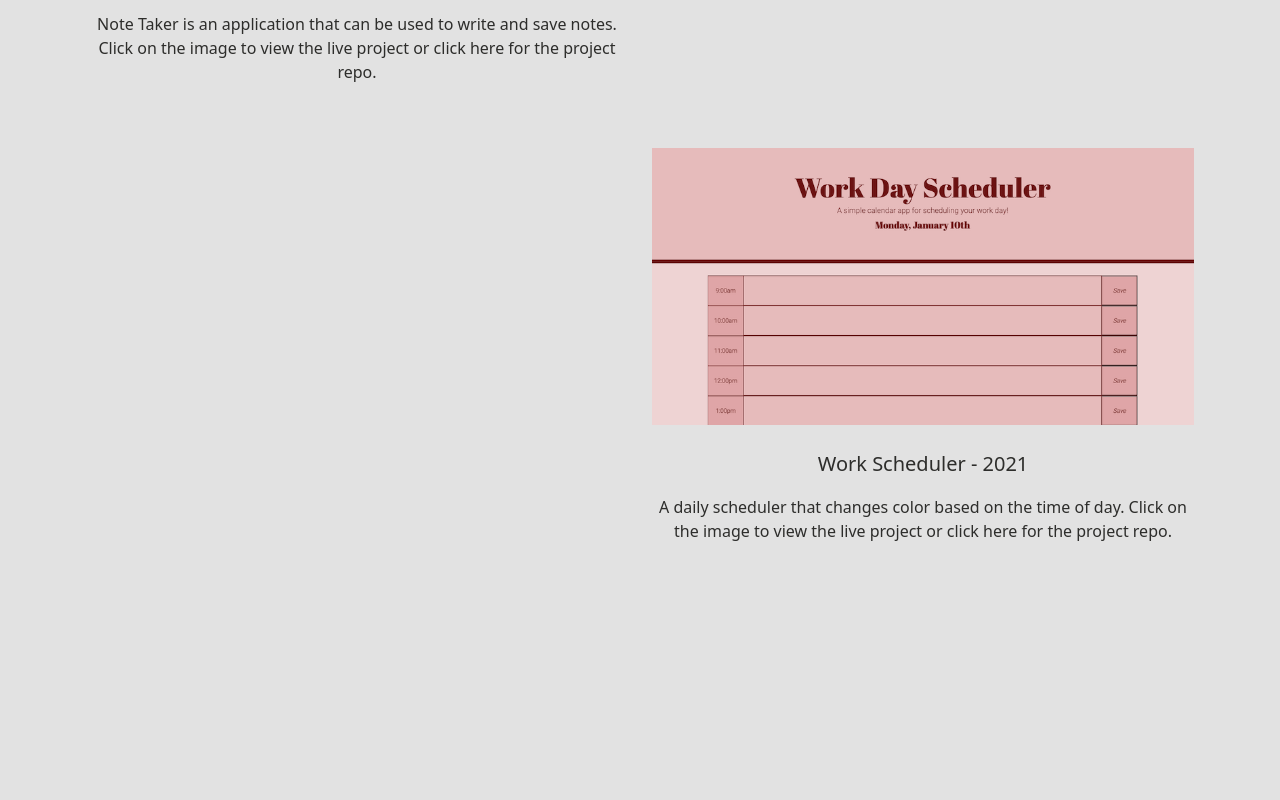
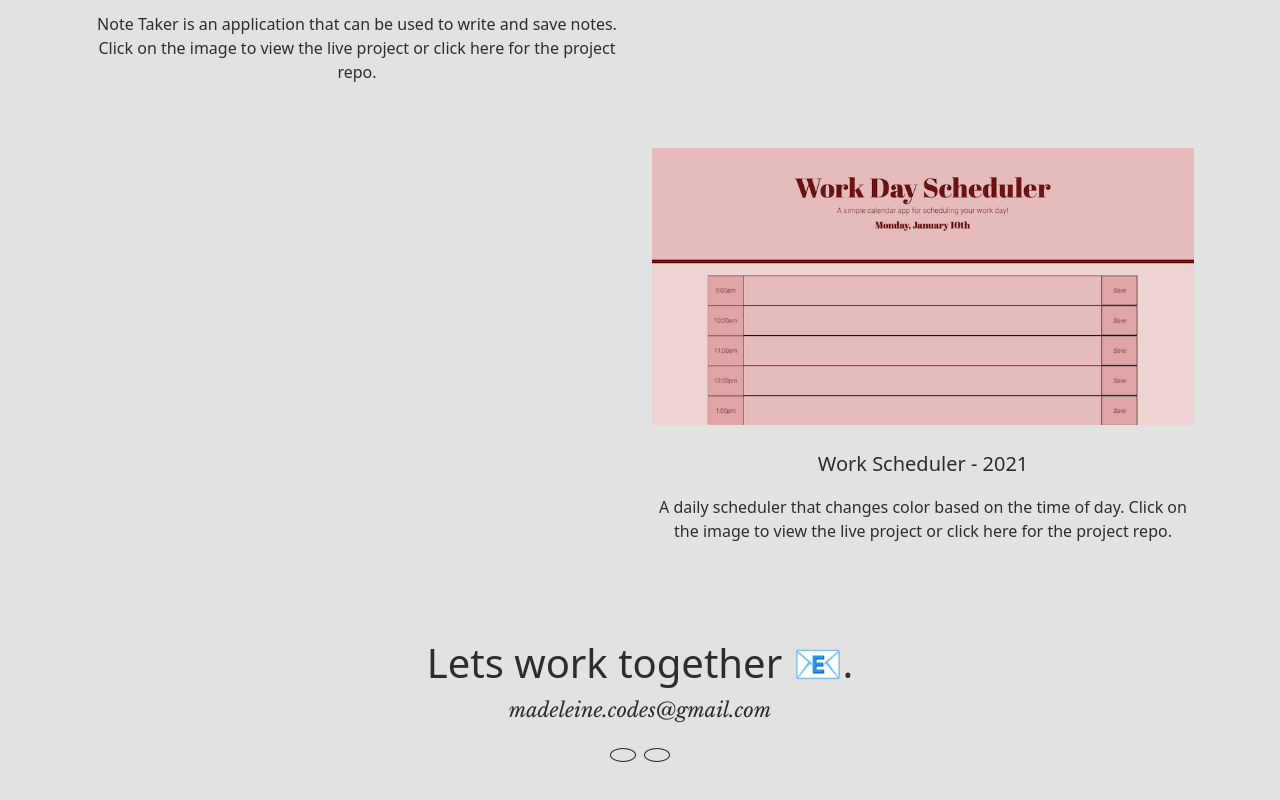
Before and after one commit to madeleinesc/react-portfolio, a React (Create React App) app: page / in a window 1280 px wide. Shown: the part 2701-3501 px from the top of the page. Before the commit the page ends 3324 px from the top, so only its background shows below. Built offline with nearby package versions, Linux system fonts and the light colour scheme.

Commit message:
added contact section, still need to import font awesome

```diff
--- a/src/App.js
+++ b/src/App.js
@@ -2,11 +2,12 @@ import 'bootstrap/dist/css/bootstrap.min.css';
 //my own css
 import './styles.css';
 
-import Navbar from './components/Navbar'; //import from Navbar
-import Intro from './components/Intro'; // import from Intro
-import About from './components/About'; // import from About
-import Work from './components/Work'; // import from Work
-import Projects from './components/Projects'; // import from Projects
+import Navbar from './components/Navbar';
+import Intro from './components/Intro';
+import About from './components/About';
+import Work from './components/Work';
+import Projects from './components/Projects';
+import Contact from './components/Contact'
 
 //import logo from './logo.svg';
 import './App.css';
@@ -20,6 +21,7 @@ function App() {
       <About/>
       <Work/>
       <Projects/>
+      <Contact/>
     </div>
   );
 }
--- a/src/components/Contact.js
+++ b/src/components/Contact.js
@@ -0,0 +1,24 @@
+import React from 'react';
+
+const Contact = () => {
+    return (
+        <div className="container p-3" id="contact" >
+            <h1 className="display-6 text-center" data-aos="fade-up">
+                Lets work together 📧.
+            </h1>
+            <a href="mailto: madeleine.codes@gmail.com" className="contact-link"><p className="lead italic text-center" data-aos="fade-up">madeleine.codes@gmail.com</p></a>
+            <section className="mb-4 text-center">
+
+                <a className="btn btn-outline-dark btn-floating m-1" href="#!" role="button"
+                ><i className="fab fa-linkedin-in"></i
+                ></a>
+
+                <a className="btn btn-outline-dark btn-floating m-1" href="#!" role="button"
+                ><i className="fab fa-github"></i
+                ></a>
+            </section>
+        </div>
+    )
+}
+
+export default Contact
--- a/src/styles.css
+++ b/src/styles.css
@@ -1,5 +1,6 @@
 /* google fonts */
 @import url('https://fonts.googleapis.com/css2?family=Libre+Baskerville:ital@1&display=swap');
+
 
 body {
     background-color: #e2e2e2;
@@ -68,5 +69,25 @@ body {
 
 .project-links:hover {
     color: #6f7f88;
+}
+
+
+/* CONTACT */
+.contact-link {
+    color:#2d2d2b;
+    text-decoration: none;
+}
+
+.contact-link:hover {
+    color: #6f7f88;
+}
+
+.project-links {
+    color:#2d2d2b;
+    text-decoration: none;
+}
+
+.project-links:hover {
+    color: #6f7f88;
 
 }
```
